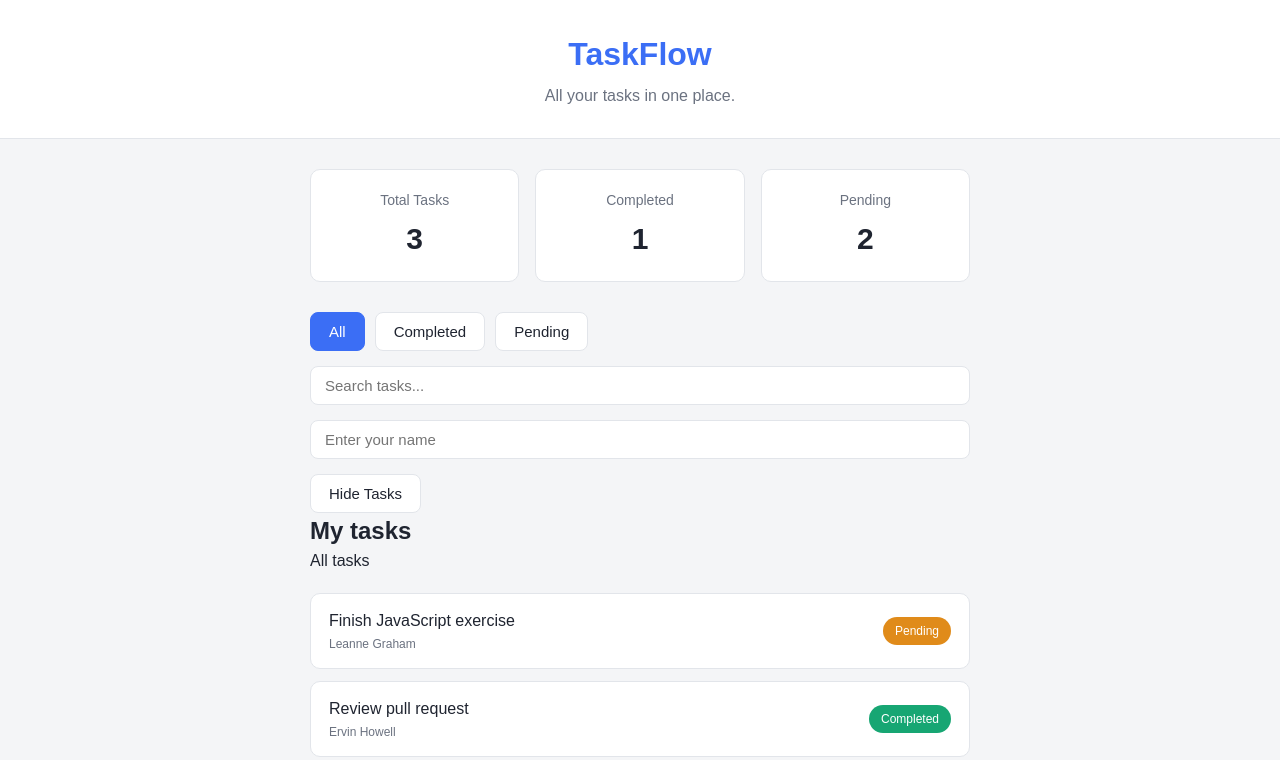
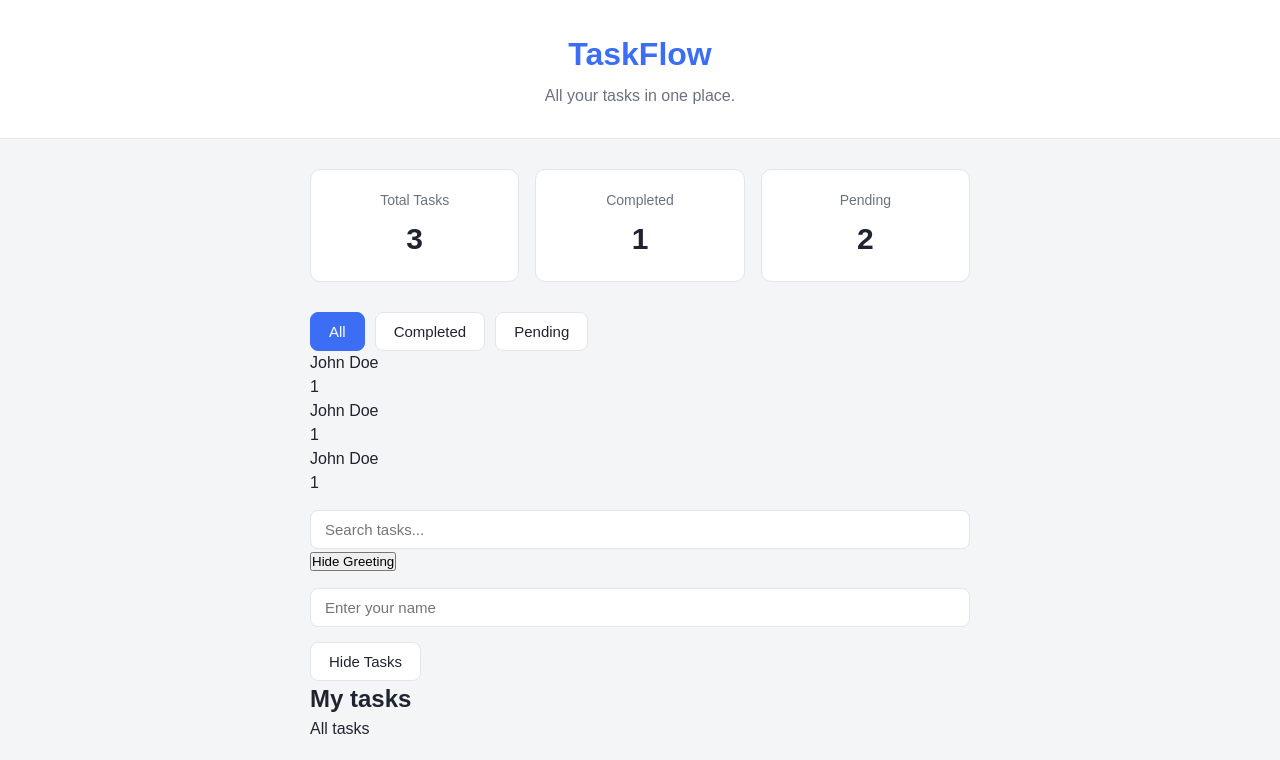
Before and after one commit to b4f-cohort8-salamiyah/b4f-cohort8-salamiyah-react-2026, a React (Vite) app: page / in a window 1280 px wide. Shown: the top 760 px of the page. Built offline with nearby package versions, Linux system fonts and the light colour scheme.

Commit message:
Session 06 combined homework

```diff
--- a/src/App.tsx
+++ b/src/App.tsx
@@ -3,12 +3,14 @@ import Header from "./components/Header";
 import StatCard from "./components/StatCard";
 import TaskItem from "./components/TaskItem";
 import SectionTitle from "./components/SectionTitle";
+import PersonSummary from "./components/PersonSummary";
 function App() {
   // const currentFilter = "completed";
   const [currentFilter, setCurrentFilter] = useState("all");
   const [searchText, setSearchText] = useState("");
   const [showTasks, setShowTasks] = useState(true);
   const [name, setName] = useState("");
+  const [value, setValue] = useState(true);
 
   function handleShowAll(): void {
     setCurrentFilter("all");
@@ -32,6 +34,9 @@ function App() {
 
   function handleNameChange(event: ChangeEvent<HTMLInputElement>) {
     setName(event.target.value);
+  }
+  function handleToggleGreeting() {
+    setValue(!value);
   }
 
   let greetingMessage = "";
@@ -74,7 +79,11 @@ function App() {
             Pending
           </button>
         </section>
-
+        <section className="person-summary">
+          <PersonSummary name="John Doe" taskCount={1} />
+          <PersonSummary name="John Doe" taskCount={1} />
+          <PersonSummary name="John Doe" taskCount={1} />
+        </section>
         <section className="search">
           <input
             type="text"
@@ -88,6 +97,10 @@ function App() {
             <p className="search-feedback">Searching for: {searchText}</p>
           ) : null}
         </section>
+        <button className="greeting-button" onClick={handleToggleGreeting}>
+          {value ? "Hide Greeting" : "Show Greeting"}
+        </button>
+        {value ? (
           <section className="name">
             <input
               type="text"
@@ -98,9 +111,11 @@ function App() {
             />
             {name ? <p>{greetingMessage}</p> : null}
           </section>
+        ) : null}
         <button className="toggle-tasks-button" onClick={handleToggleTasks}>
           {showTasks ? "Hide Tasks" : "Show Tasks"}
         </button>
+
         <SectionTitle title="My tasks" subtitle="All tasks" />
         {showTasks ? (
           <ul className="task-list">
--- /dev/null
+++ b/src/components/PersonSummary.tsx
@@ -0,0 +1,13 @@
+interface PersonSummaryProps {
+    name: string;
+    taskCount: number;
+}
+function PersonSummary(props: PersonSummaryProps) {
+return (
+  <div className="persons">
+    <p className="person-name">{props.name}</p>
+    <p className="task-count">{props.taskCount}</p>
+  </div>
+);
+}
+export default PersonSummary;
```
Lines whose indentation alone changed are shown as unchanged.
